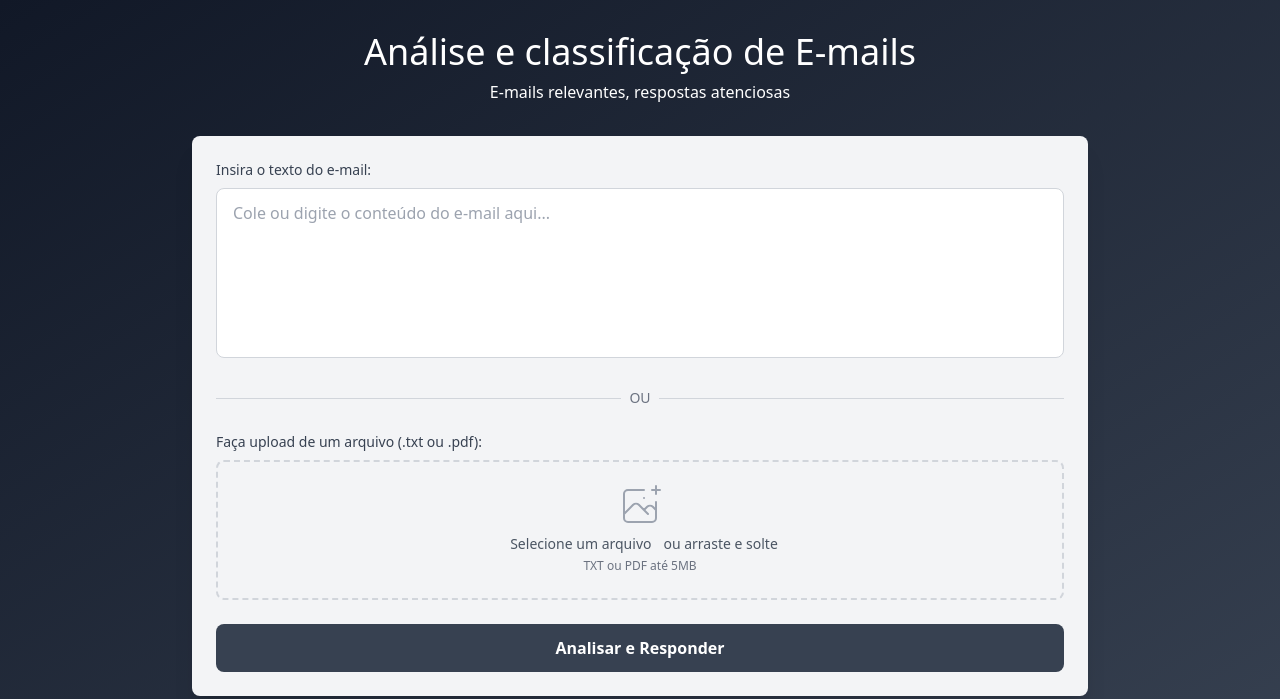
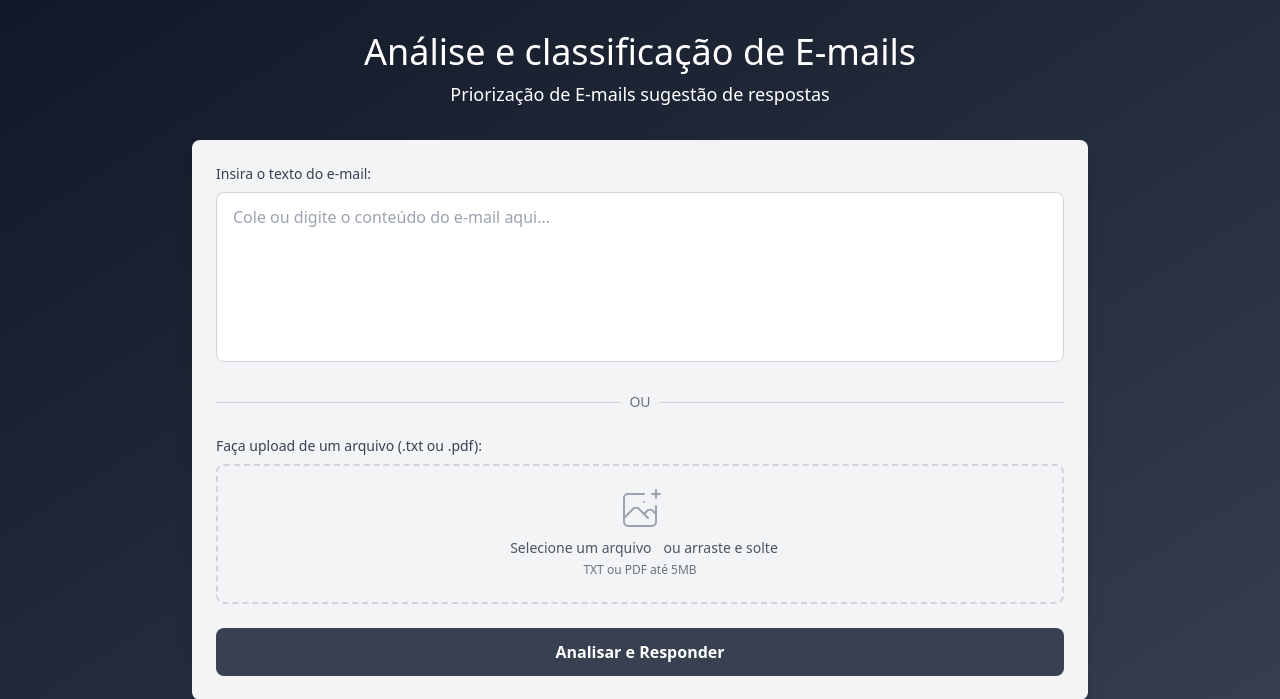
Before and after one commit to devbran-git/email-classifier, a FastAPI app: page / in a window 1280 px wide. Shown: the top 699 px of the page. Run offline with FastAPI, Linux system fonts and the light colour scheme; parts of the project's set-up code (start-up, migrations or seed data) failed here and were passed over; some libraries are stand-ins or nearby versions.

Commit message:
documentation update: readme and some layout adjustments

```diff
--- a/src/templates/index.html
+++ b/src/templates/index.html
@@ -26,9 +26,9 @@
   </head>
   <body class="bg-gradient-to-br from-gray-900 to-gray-700 min-h-screen py-8 px-4">
     <div class="max-w-4xl mx-auto">
-      <div class="text-center mb-8">
-        <h1 class="text-2xl text-white mb-2 md:text-4xl">Análise e classificação de E-mails</h1>
-        <p class="text-white">E-mails relevantes, respostas atenciosas</p>
+      <div class="mb-8 md:text-center">
+        <h1 class="text-xl text-white mb-2 md:text-4xl">Análise e classificação de E-mails</h1>
+        <p class="text-xs text-white md:text-lg">Priorização de E-mails sugestão de respostas</p>
       </div>
 
       <div class="bg-gray-100 rounded-lg shadow-xl p-6 mb-6">
```
Also changed, not shown: README.md (added).
